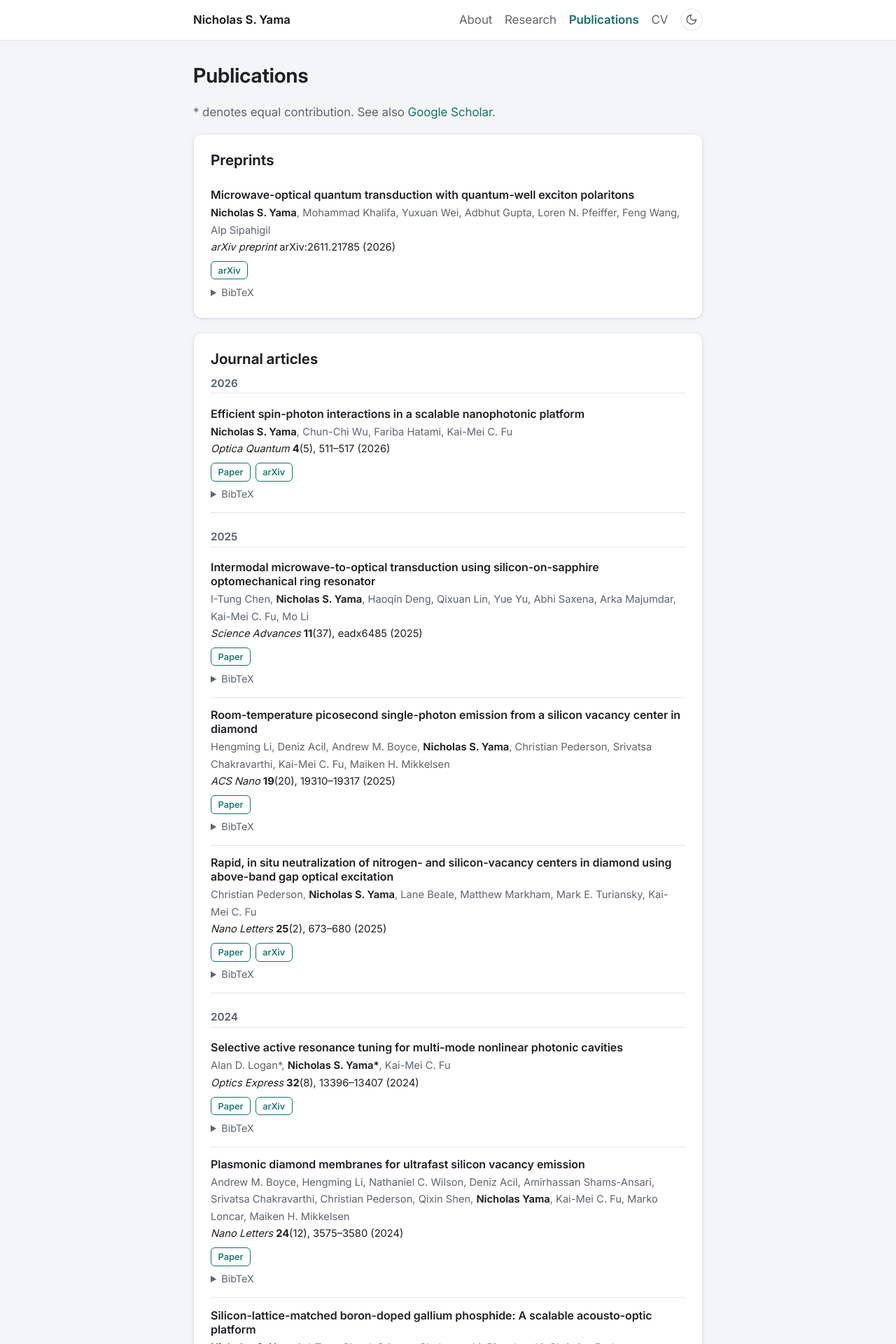
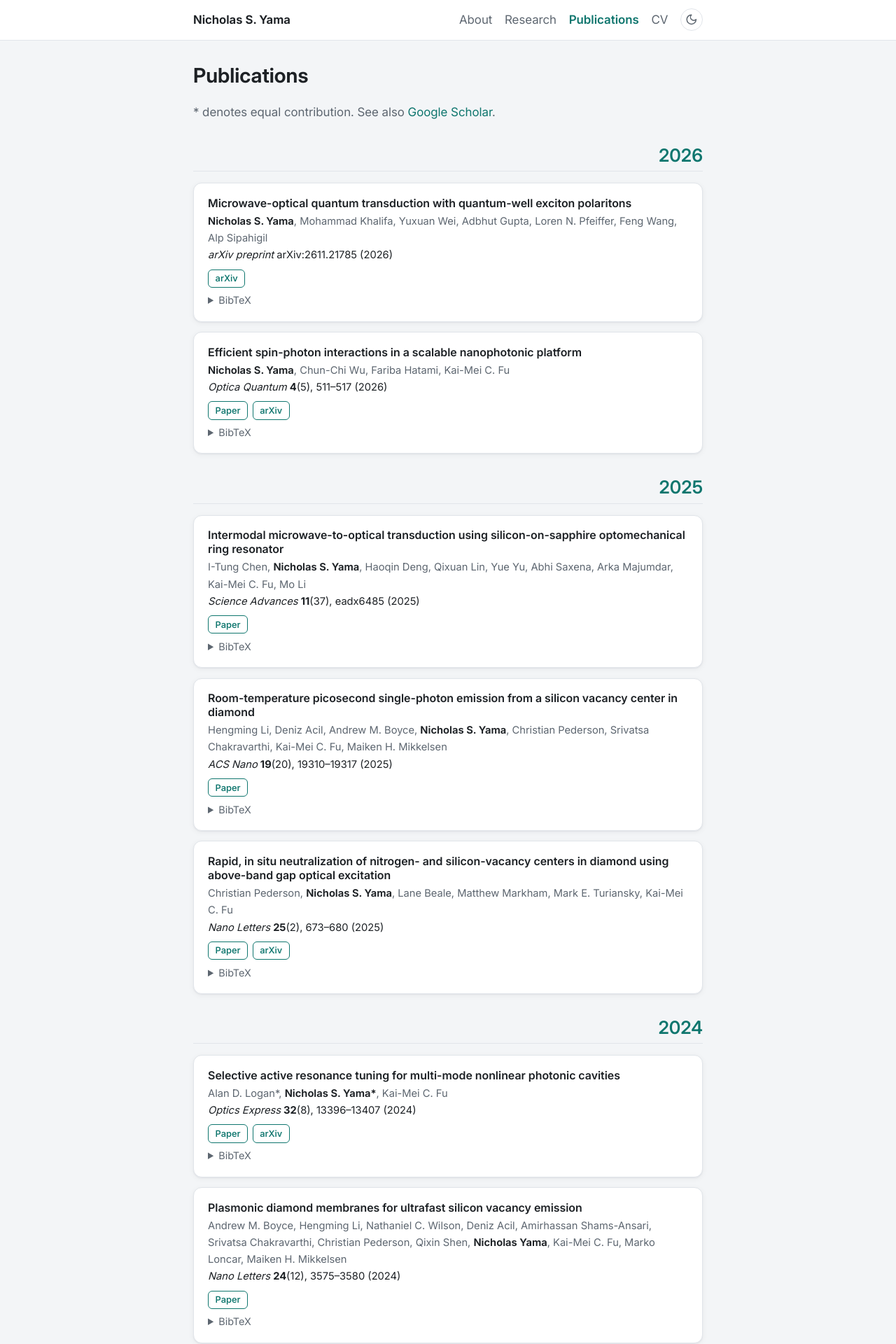
Before and after one commit to nyama8/nyama8.github.io, a Jekyll site: the page built from publications.html, in a window 1280 px wide. Shown: the top 1920 px of the page at 70% size. Built offline with Jekyll 4.4.1, drawn with Linux system fonts in a browser that asks for light colours.

Commit message:
Publications: one card per paper, grouped by year
Preprints and journal articles are now listed together, under year
headings shown on the right above a divider line.

Co-Authored-By: Claude Opus 5.5 <noreply@anthropic.com>

```diff
--- a/_data/publications.yml
+++ b/_data/publications.yml
@@ -1,4 +1,4 @@
-# Publications: one entry per paper, NEWEST FIRST.
+# Publications (journal articles and preprints): one entry per paper, NEWEST FIRST.
 # Used by the Publications page and by the "Related papers" lists on the Research page.
 #
 # Fields (leave out any you don't have; link buttons only appear for fields that are filled in):
@@ -18,8 +18,6 @@
 #
 # Sources used to fill this in (Nov 2026): the old CV page, Google Scholar, Crossref and arXiv.
 
-# ---------------------------------------------------------------- preprints
-
 - id: yama2026transduction
   type: preprint
   title: Microwave-optical quantum transduction with quantum-well exciton polaritons
@@ -34,8 +32,6 @@
     - Alp Sipahigil
   arxiv: "2611.21785"
   arxiv_category: quant-ph
-
-# ---------------------------------------------------------------- journal articles
 
 - id: yama2026opticaq
   type: journal
--- a/assets/css/style.css
+++ b/assets/css/style.css
@@ -270,22 +270,31 @@ img { max-width: 100%; height: auto; }
 
 /* ---------- Publications page ---------- */
 
-.year {
-  font-size: 0.95rem;
-  color: var(--muted);
+.pub-year { margin-top: 2rem; }
+
+/* Year on the right, above a thin line. */
+.year-heading {
+  text-align: right;
+  color: var(--accent);
+  font-size: 1.6rem;
+  font-weight: 600;
+  margin: 0 0 1rem;
+  padding-bottom: 0.4rem;
   border-bottom: 1px solid var(--border);
-  padding-bottom: 0.3rem;
-  margin: 1.5rem 0 0.25rem;
 }
-.card > h2 + .year { margin-top: 0.5rem; }
 
+/* Each paper is its own card. */
 .pub {
-  padding: 0.9rem 0;
-  border-bottom: 1px solid var(--border);
+  background: var(--card);
+  border: 1px solid var(--border);
+  border-radius: var(--radius);
+  box-shadow: var(--shadow);
+  padding: 1.1rem 1.25rem;
+  margin-bottom: 0.9rem;
   scroll-margin-top: 1rem;
 }
-.pub:last-child { border-bottom: none; padding-bottom: 0; }
-.pub:target { background: var(--accent-soft); border-radius: 8px; padding-left: 0.75rem; padding-right: 0.75rem; }
+/* Highlight a paper when linked to from the Research page. */
+.pub:target { border-color: var(--accent); box-shadow: 0 0 0 2px var(--accent-soft); }
 
 .pub-title { font-size: 1rem; font-weight: 600; margin: 0 0 0.25rem; }
 .pub-authors, .pub-venue { margin: 0; font-size: 0.92rem; }
--- a/publications.html
+++ b/publications.html
@@ -6,27 +6,18 @@ description: Journal articles and preprints by Nicholas S. Yama.
 ---
 {%- comment -%}
   This page is generated from _data/publications.yml. Edit that file to add papers.
+  Papers are grouped by year (newest first); within a year they keep the order of the file.
 {%- endcomment -%}
-{%- assign preprints = site.data.publications | where: "type", "preprint" -%}
-{%- assign articles = site.data.publications | where: "type", "journal" -%}
+{%- assign years = site.data.publications | group_by: "year" | sort: "name" | reverse -%}
 
 <p class="muted">
   * denotes equal contribution. See also
   <a href="{{ site.author.scholar }}">Google Scholar</a>.
 </p>
 
-{% if preprints.size > 0 %}
-<section class="card">
-  <h2>Preprints</h2>
-  {% for paper in preprints %}{% include publication.html pub=paper %}{% endfor %}
+{% for year in years %}
+<section class="pub-year" aria-labelledby="year-{{ year.name }}">
+  <h2 class="year-heading" id="year-{{ year.name }}">{{ year.name }}</h2>
+  {% for paper in year.items %}{% include publication.html pub=paper %}{% endfor %}
 </section>
-{% endif %}
-
-<section class="card">
-  <h2>Journal articles</h2>
-  {%- assign years = articles | group_by: "year" | sort: "name" | reverse %}
-  {% for year in years %}
-  <h3 class="year">{{ year.name }}</h3>
-  {% for paper in year.items %}{% include publication.html pub=paper %}{% endfor %}
-  {% endfor %}
-</section>
+{% endfor %}
```
